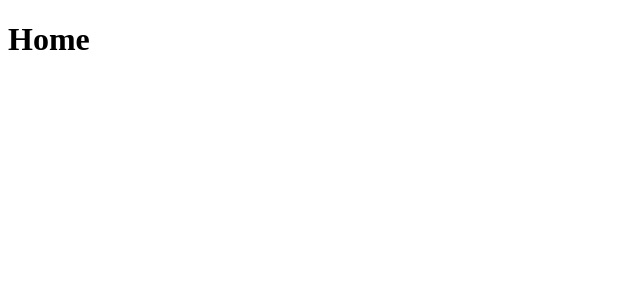
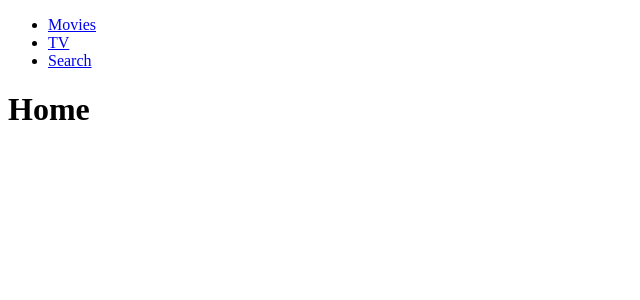
Before and after one commit to imliml/netflix_clone, a React (Create React App) app: page /#/ in a window 1280 px wide. Shown: the top 300 px of the page, without its empty margins (0-640 px from the left). Built offline with nearby package versions, Linux system fonts and the light colour scheme.

Commit message:
react router #2

```diff
--- a/src/App.js
+++ b/src/App.js
@@ -1,11 +1,13 @@
 import React from "react";
 import Router from "./Components/Router";
+import Header from "./Components/Header";
 
 import "./App.css";
 
 function App() {
   return (
     <>
+      <Header />
       <Router />
     </>
   );
--- /dev/null
+++ b/src/Components/Header.js
@@ -0,0 +1,19 @@
+import React from "react";
+
+const Header = () => (
+  <header>
+    <ul>
+      <li>
+        <a href="/">Movies</a>
+      </li>
+      <li>
+        <a href="/tv">TV</a>
+      </li>
+      <li>
+        <a href="/search">Search</a>
+      </li>
+    </ul>
+  </header>
+);
+
+export default Header;
--- a/src/Components/Router.js
+++ b/src/Components/Router.js
@@ -1,15 +1,21 @@
 import React from "react";
-import { HashRouter as Router, Route, HashRouter } from "react-router-dom";
+import {
+  HashRouter as Router,
+  Route,
+  Redirect,
+  Switch,
+} from "react-router-dom";
 import Home from "../Routes/Home";
 import Search from "../Routes/Search";
 import TV from "../Routes/TV";
 
 export default () => (
   <Router>
-    <>
+    <Switch>
       <Route path="/" exact component={Home} />
       <Route path="/tv" exact component={TV} />
       <Route path="/search" exact component={Search} />
-    </>
+      <Redirect from="*" to="/" />
+    </Switch>
   </Router>
 );
```
